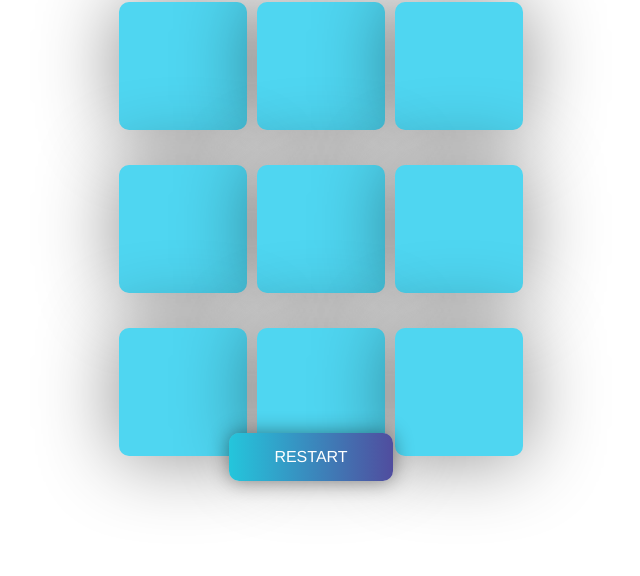
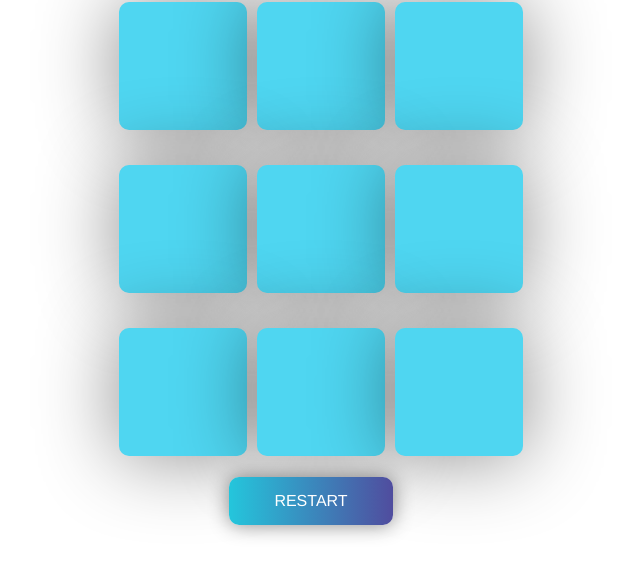
Before and after one commit to VidhanThakur09/Tic-Tac-Toe-Game, a plain HTML site: page index.html in a window 1280 px wide. Shown: the part 76-652 px from the top of the page, without its empty margins (319-959 px from the left). Drawn offline with Linux system fonts and the light colour scheme.

Commit message:
backend and draw

```diff
--- a/style.css
+++ b/style.css
@@ -54,7 +54,7 @@ p{
     background-image: linear-gradient(to right, #24C6DC 0%, #514A9D  51%, #24C6DC  100%);
     background-color: transparent;
     transform:  translateY(50%);
-    margin-top: 20px;
+    margin-top: 5%;
     margin-right: 20px;
 }
 .btn,.btn2 {
@@ -69,6 +69,7 @@ p{
    display: inline-block;
    font-family: 'Franklin Gothic Medium', 'Arial Narrow', Arial, sans-serif;
    font-size: 1rem;
+
  }
 
  .btn:hover ,.btn2:hover {
```
